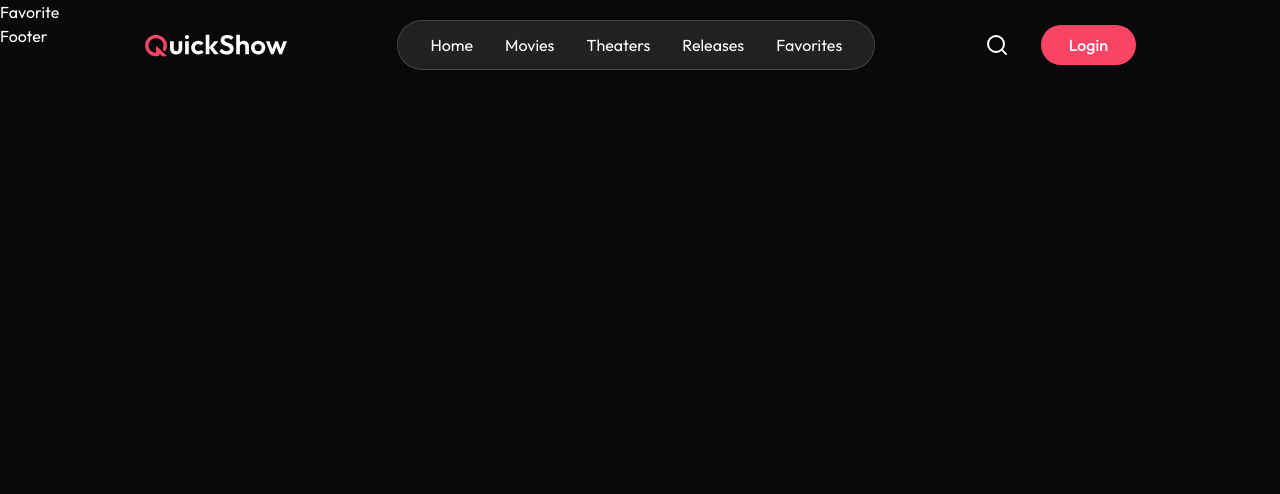
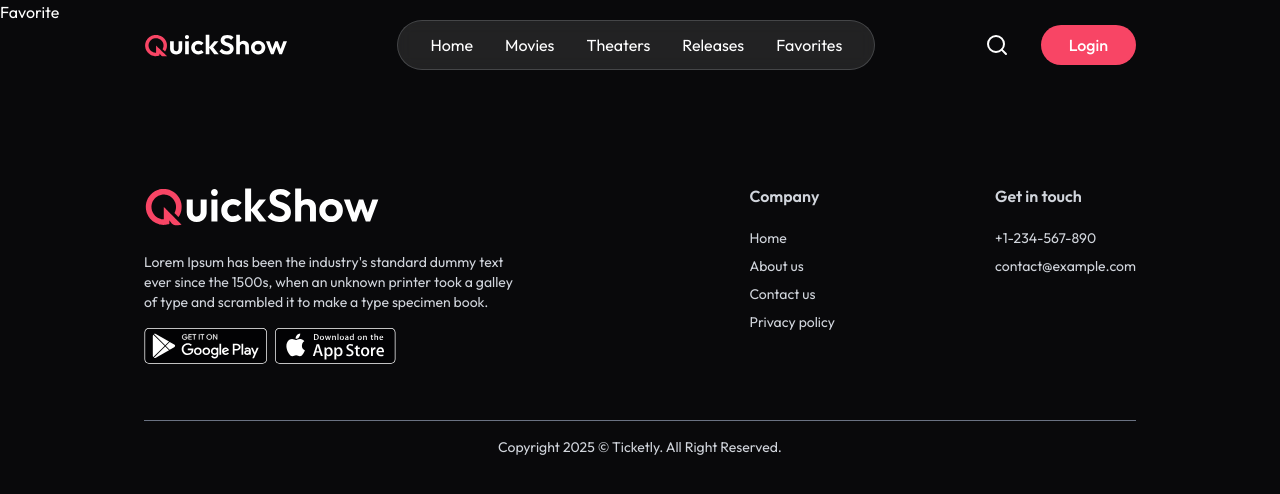
Before and after one commit to sksanoyarali/Ticketly, a React (Vite) app in the folder frontend/: page /favorite in a window 1280 px wide. Shown: the top 494 px of the page. Built offline with nearby package versions, Linux system fonts and the light colour scheme; no server answers.

Commit message:
added footer section ui

```diff
--- a/frontend/src/components/Footer.jsx
+++ b/frontend/src/components/Footer.jsx
@@ -1,10 +1,58 @@
 import React from 'react'
+import { assets } from '../assets/assets'
 
 const Footer = () => {
   return (
-    <div>
-      <h1>Footer</h1>
-    </div>
+    <footer className="px-6  md:px-16 lg:px-36 mt-40 w-full text-gray-300">
+      <div className="flex flex-col md:flex-row justify-between w-full gap-10 border-b border-gray-500 pb-14">
+        <div className="md:max-w-96">
+          <img alt="" class="h-11" src={assets.logo} />
+          <p className="mt-6 text-sm">
+            Lorem Ipsum has been the industry's standard dummy text ever since
+            the 1500s, when an unknown printer took a galley of type and
+            scrambled it to make a type specimen book.
+          </p>
+          <div className="flex items-center gap-2 mt-4">
+            <img
+              src={assets.googlePlay}
+              alt="google play"
+              className="h-9 w-auto"
+            />
+            <img src={assets.appStore} alt="app store" className="h-9 w-auto" />
+          </div>
+        </div>
+        <div className="flex-1 flex items-start md:justify-end gap-20 md:gap-40">
+          <div>
+            <h2 className="font-semibold mb-5">Company</h2>
+            <ul className="text-sm space-y-2">
+              <li>
+                <a href="#">Home</a>
+              </li>
+              <li>
+                <a href="#">About us</a>
+              </li>
+              <li>
+                <a href="#">Contact us</a>
+              </li>
+              <li>
+                <a href="#">Privacy policy</a>
+              </li>
+            </ul>
+          </div>
+          <div>
+            <h2 className="font-semibold mb-5">Get in touch</h2>
+            <div className="text-sm space-y-2">
+              <p>+1-234-567-890</p>
+              <p>contact@example.com</p>
+            </div>
+          </div>
+        </div>
+      </div>
+      <p className="pt-4 text-center text-sm pb-5">
+        Copyright {new Date().getFullYear()} ©{' '}
+        <a href="https://prebuiltui.com">Ticketly</a>. All Right Reserved.
+      </p>
+    </footer>
   )
 }
 
--- /dev/null
+++ b/frontend/src/lib/timeFormat.js
@@ -0,0 +1,6 @@
+const timeFormat = (minutes) => {
+  const hours = Math.floor(minutes / 60)
+  const minutesRemainder = minutes % 60
+  return `${hours}h ${minutesRemainder}m`
+}
+export { timeFormat }
```
